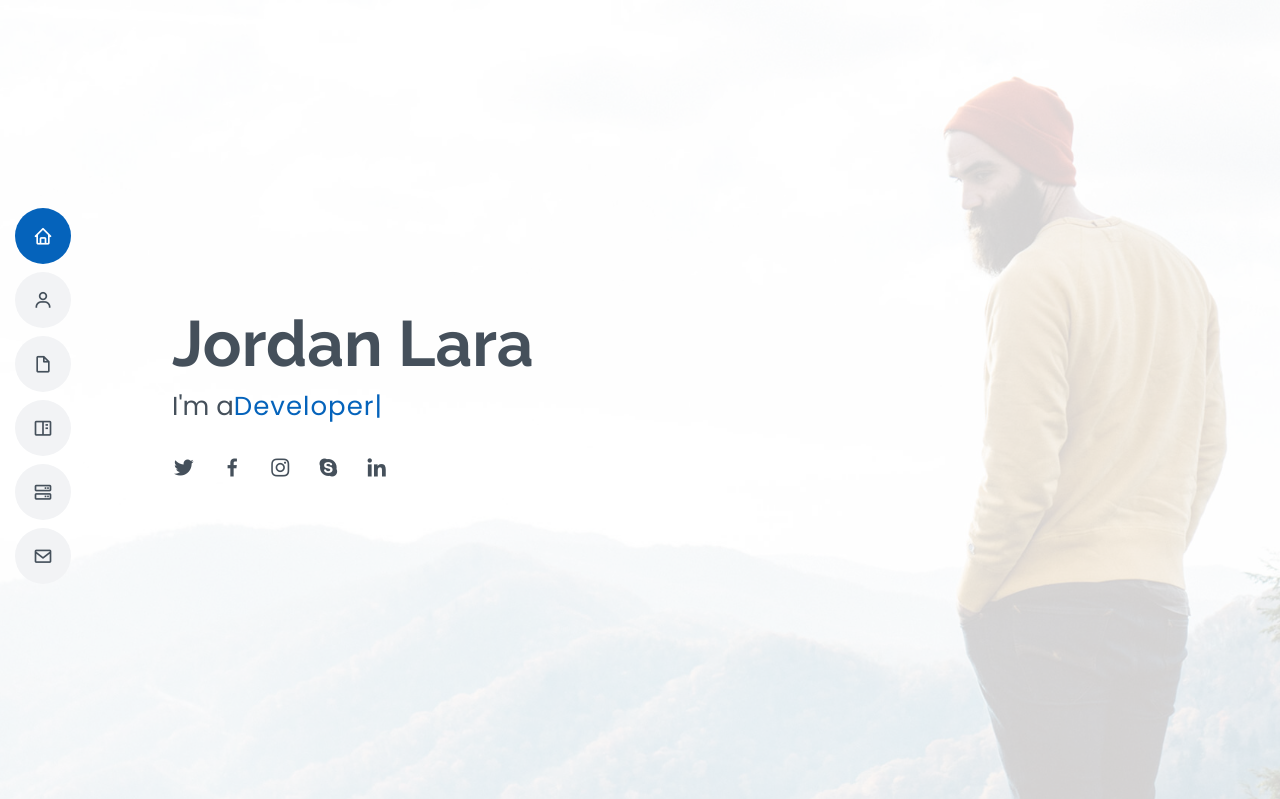
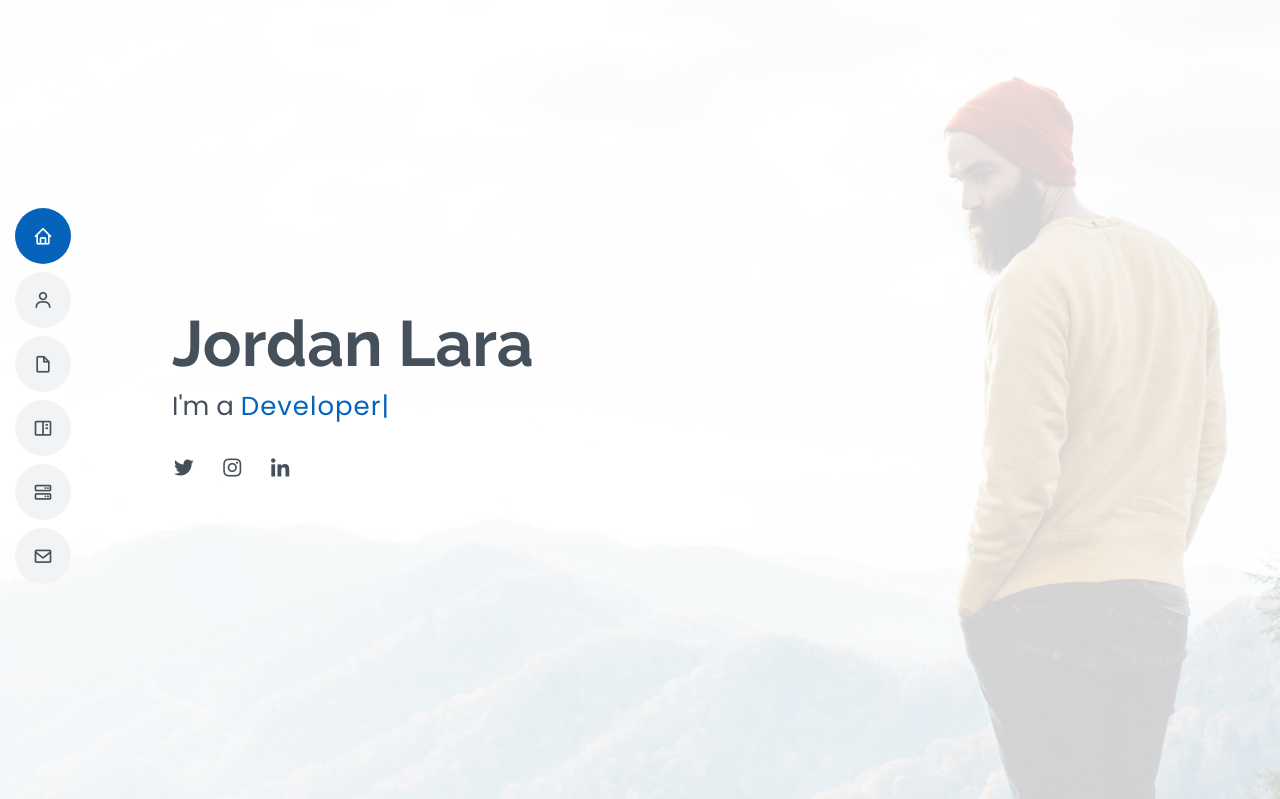
Before and after one commit to jordanlara5/MyResume, a Flask app: page / in a window 1280 px wide. Shown: the top 799 px of the page. Run offline with Flask 2, Linux system fonts and the light colour scheme; some libraries are stand-ins or nearby versions.

Commit message:
update index

```diff
--- a/templates/index.html
+++ b/templates/index.html
@@ -60,12 +60,10 @@
   <section id="hero" class="d-flex flex-column justify-content-center">
     <div class="container" data-aos="zoom-in" data-aos-delay="100">
       <h1>Jordan Lara</h1>
-      <p>I'm a<span class="typed" data-typed-items="Designer, Developer, Creator"></span></p>
+      <p>I'm a <span class="typed" data-typed-items="Designer, Developer, Creator"></span></p>
       <div class="social-links">
         <a href="#" class="twitter"><i class="bx bxl-twitter"></i></a>
-        <a href="#" class="facebook"><i class="bx bxl-facebook"></i></a>
         <a href="#" class="instagram"><i class="bx bxl-instagram"></i></a>
-        <a href="#" class="google-plus"><i class="bx bxl-skype"></i></a>
         <a href="#" class="linkedin"><i class="bx bxl-linkedin"></i></a>
       </div>
     </div>
```
